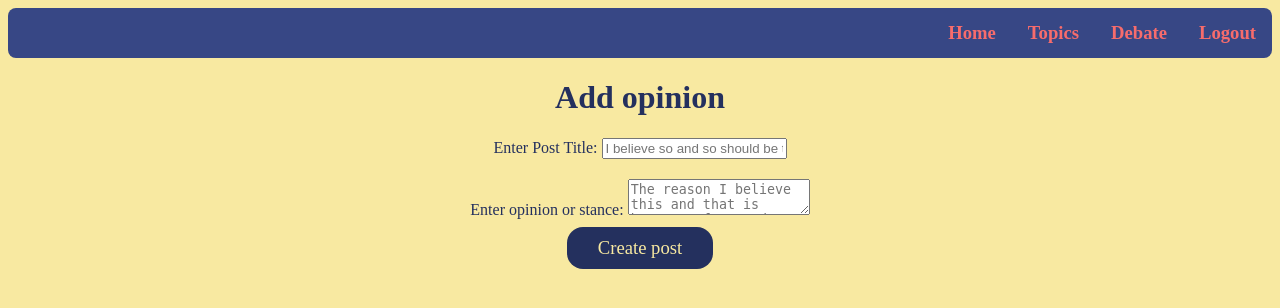
After one commit to sphothitay/CP476_Project, a Flask app: page /createOpinion in a window 1280 px wide. The commit adds this page. Shown: the top 308 px of the page. Run offline with Flask 2, Linux system fonts and the light colour scheme.

Commit message:
clicking on a topic now goes to createOpinion page

```diff
--- a/main.py
+++ b/main.py
@@ -1,7 +1,7 @@
 import sql_queries as queries
 from flask import Flask
 from flask import render_template, redirect, url_for
-from flask import request, session
+from flask import request, session, make_response
 from bcrypt import checkpw as check_password
 from os import urandom
 
@@ -106,16 +106,22 @@ def createTopic():
 			description = request.form['description']
 			queries.CreateTopic( name, description )
 		return redirect( url_for('topics') )
+		# TODO: Add form validation for required inputs
 	else:
 		return render_template('createTopic.html')
 
-@app.route('/createArgument/<int:topicID>', methods=["GET", "POST"])
-def createArgument():
+@app.route('/createOpinion', methods=["GET", "POST"])
+def createOpinion():
 	if request.method == "POST":
-		if 'opinion' in request.form:
-			title = request.form['argumentTitle']
+		if  'opinionTitle' in request.form and 'opinion' in request.form:
+			title = request.form['opinionTitle']
 			content = request.form['opinion']
-			return render_template('opinion.html', id=topicID, name=topicName)
+			user1ID = session['userid']
+			queries.CreateOpinion(title, content, request.args.get('topicID'), user1ID)
+		return redirect( url_for('index') )
+		# TODO: Add form validation for required inputs
+	else:
+		return render_template('createOpinion.html')
 
 @app.route('/post/<int:post_id>/send', methods=['POST'])
 def send_message(post_id):
--- /dev/null
+++ b/templates/createOpinion.html
@@ -0,0 +1,29 @@
+<!DOCTYPE html>
+<html>
+
+<head>
+    <link rel="stylesheet" href="/static/main.css">
+    <link rel="stylesheet" href="/static/topics.css">
+    <title>Opinion Creation</title>
+</head>
+
+<body>
+
+    {% include 'navbar.html' %}
+
+    <h1>Add opinion</h1>
+
+    <form action="createOpinion" method="POST" name="newopinion">
+        <label for="opinionTitleLabel">Enter Post Title:</label>
+        <input type="text" id="opinionTitleInput" name="opinionTitle", placeholder="I believe so and so should be this and that."><br>
+        <label for="opinionLabel">Enter opinion or stance:</label>
+        <textarea id="opinionTextArea" name="opinion", placeholder="The reason I believe this and that is because of so and so."></textarea>
+        <div id="opinionSubmitButton">
+            <a class="w10 button" href="javascript:void(0)"
+            onclick="document.newopinion.submit()">Create post</a>
+        </div>
+    </form>
+
+</body>
+
+</html>
--- a/templates/topics.html
+++ b/templates/topics.html
@@ -26,7 +26,7 @@
         <ul>
             {% for topic in topics %}
             <div class="card">
-                    <li><a href="{{ url_for('opinion', topicID=topic.TopicID, topicName=topic.TopicName)}}">{{ topic.TopicName }}</a></li>
+                    <li><a href="{{ url_for('createOpinion', topicID=topic.TopicID)}}">{{ topic.TopicName }}</a></li>
             </div>
             {% endfor %}
         </ul>
```
Also changed, not shown: templates/createArgument.html (deleted, +0 -30 lines).
